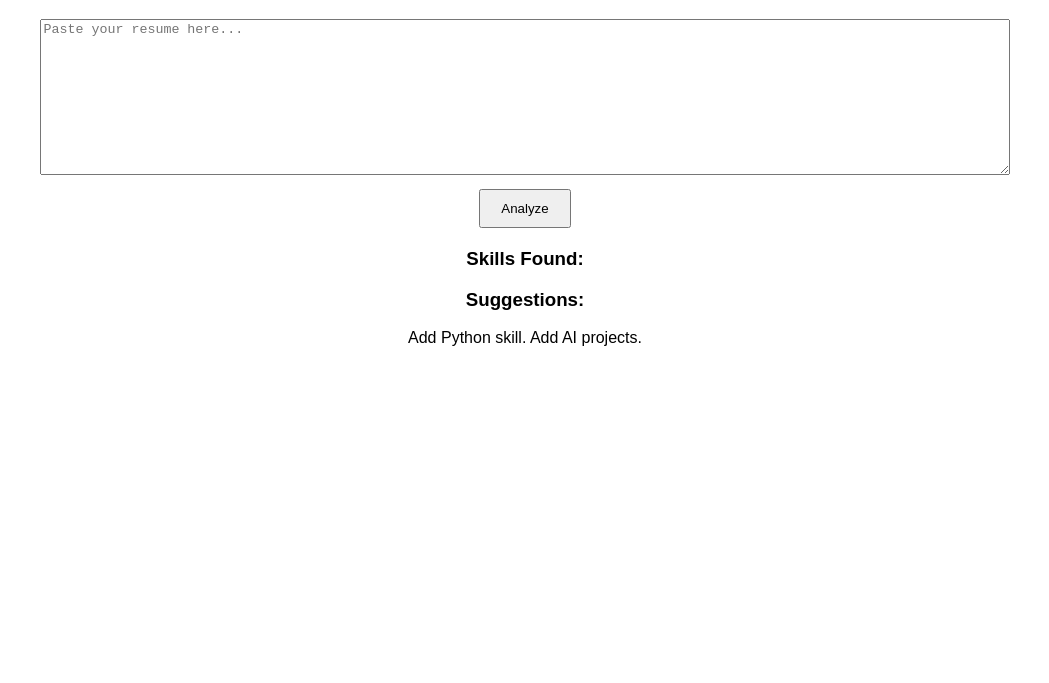
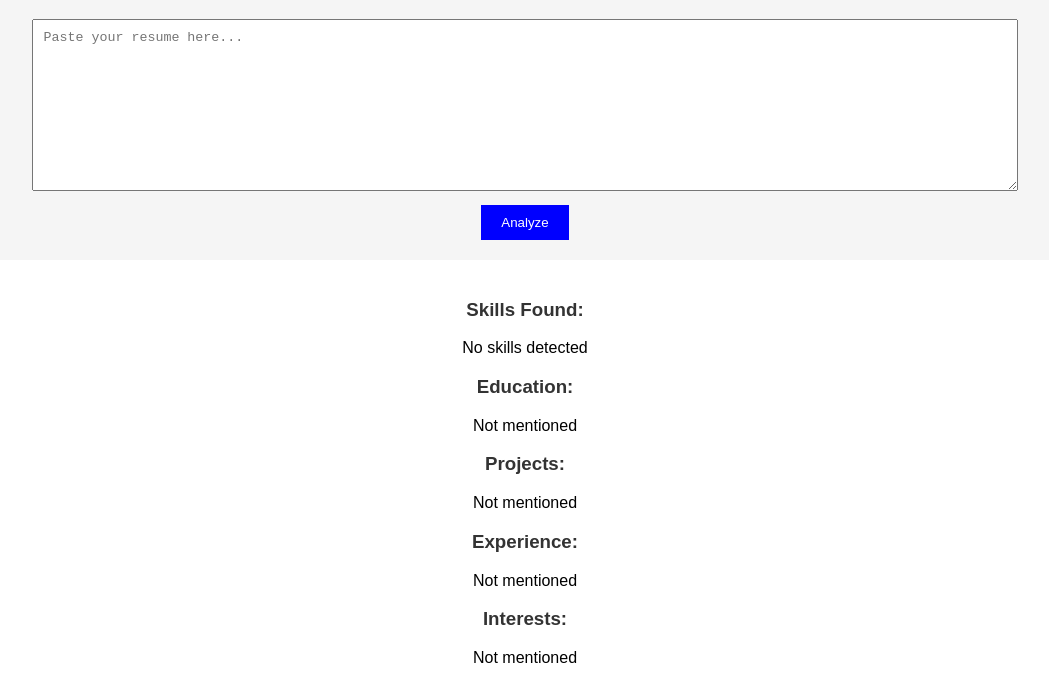
Before and after one commit to 24a31a4385/AI-Resume-Analyzer, a plain HTML site: page index.html in a window 1280 px wide. Both pictures are taken after a click on the button "Analyze". Shown: the part 100-783 px from the top of the page, without its empty margins (115-1164 px from the left). Drawn offline with Linux system fonts and the light colour scheme.

Commit message:
Enhance styling and functionality in index.html

```diff
--- a/index.html
+++ b/index.html
@@ -3,10 +3,34 @@
 <head>
     <title>AI Resume Analyzer</title>
     <style>
-        body { font-family: Arial; text-align: center; padding: 30px; }
-        textarea { width: 80%; height: 150px; }
-        button { padding: 10px 20px; margin-top: 10px; }
-        .box { margin-top: 20px; }
+        body {
+            font-family: Arial;
+            text-align: center;
+            padding: 30px;
+            background: #f5f5f5;
+        }
+        textarea {
+            width: 80%;
+            height: 150px;
+            padding: 10px;
+        }
+        button {
+            padding: 10px 20px;
+            margin-top: 10px;
+            background: blue;
+            color: white;
+            border: none;
+            cursor: pointer;
+        }
+        .box {
+            margin-top: 20px;
+            background: white;
+            padding: 20px;
+            border-radius: 10px;
+        }
+        h3 {
+            color: #333;
+        }
     </style>
 </head>
 <body>
@@ -20,28 +44,65 @@
         <h3>Skills Found:</h3>
         <p id="skills"></p>
 
+        <h3>Education:</h3>
+        <p id="education" style="white-space: pre-line;"></p>
+
+        <h3>Projects:</h3>
+        <p id="projects" style="white-space: pre-line;"></p>
+
+        <h3>Experience:</h3>
+        <p id="experience" style="white-space: pre-line;"></p>
+
+        <h3>Interests:</h3>
+        <p id="interests" style="white-space: pre-line;"></p>
+
         <h3>Suggestions:</h3>
-        <p id="suggestions"></p>
+        <p id="suggestions" style="white-space: pre-line; color: red;"></p>
     </div>
 
     <script>
         function analyze() {
             let text = document.getElementById("resume").value;
+            let lowerText = text.toLowerCase();
 
-            let skills = ["Python", "Java", "C++", "AI", "Machine Learning"];
-            let found = skills.filter(skill => text.includes(skill));
+            // Skills
+            let skills = ["python", "java", "c++", "ai", "machine learning", "sql", "html", "css", "javascript"];
+            let foundSkills = skills.filter(skill => lowerText.includes(skill));
+            document.getElementById("skills").innerText = foundSkills.join(", ") || "No skills detected";
 
-            document.getElementById("skills").innerText = found.join(", ");
-
-            let suggestions = "";
-            if (!found.includes("Python")) {
-                suggestions += "Add Python skill. ";
-            }
-            if (!found.includes("AI")) {
-                suggestions += "Add AI projects.";
+            // Extract sections
+            function extractSection(keyword) {
+                let index = lowerText.indexOf(keyword);
+                if (index === -1) return "Not mentioned";
+                return text.substring(index, index + 200);
             }
 
-            document.getElementById("suggestions").innerText = suggestions;
+            let education = extractSection("education");
+            let projects = extractSection("project");
+            let experience = extractSection("experience");
+            let interests = extractSection("interest");
+
+            document.getElementById("education").innerText = education;
+            document.getElementById("projects").innerText = projects;
+            document.getElementById("experience").innerText = experience;
+            document.getElementById("interests").innerText = interests;
+
+            // Suggestions
+            let suggestions = [];
+
+            if (!lowerText.includes("python")) suggestions.push("👉 Add Python skill");
+            if (!lowerText.includes("machine learning") && !lowerText.includes("ai")) {
+                suggestions.push("👉 Add AI or Machine Learning projects");
+            }
+            if (!lowerText.includes("project")) suggestions.push("👉 Add projects");
+            if (!lowerText.includes("experience")) suggestions.push("👉 Add experience");
+            if (!lowerText.includes("education")) suggestions.push("👉 Add education details");
+            if (!lowerText.includes("interest")) suggestions.push("👉 Add interests section");
+            if (!lowerText.includes("communication")) suggestions.push("👉 Add communication skills");
+            if (text.length < 200) suggestions.push("👉 Resume is too short, add more details");
+
+            document.getElementById("suggestions").innerText =
+                suggestions.join("\n") || "✅ Great resume!";
         }
     </script>
 
```
